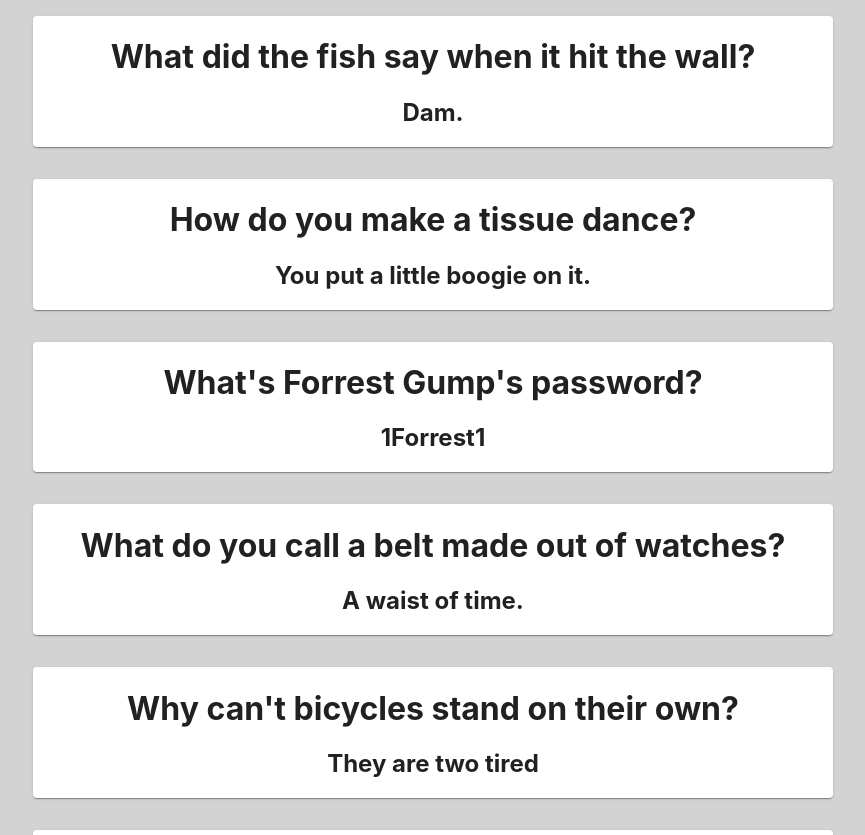
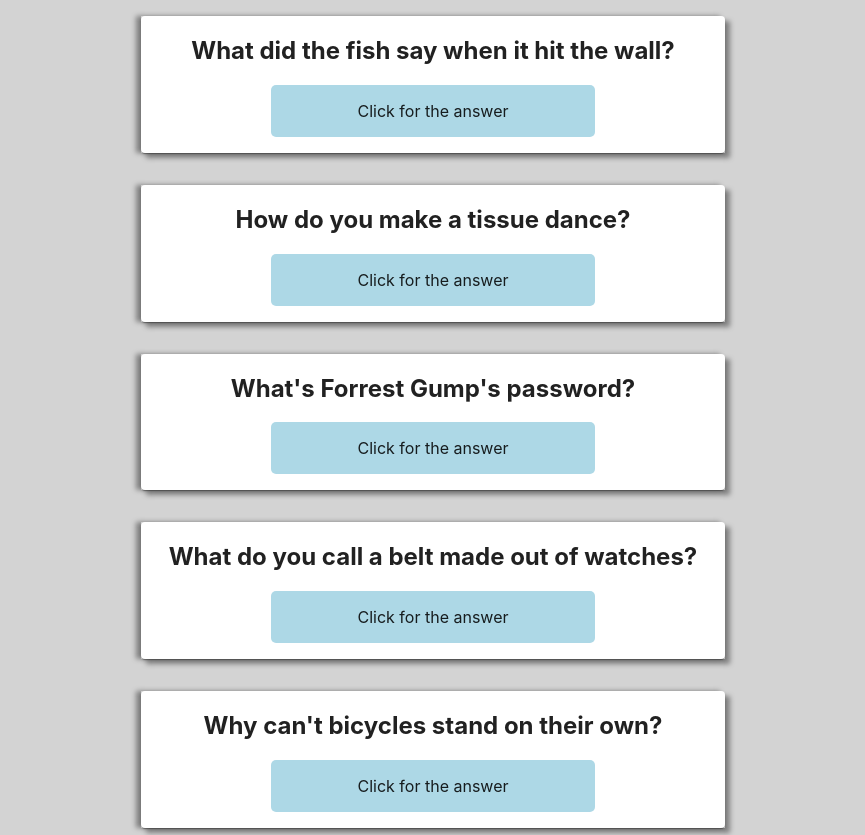
Before and after one commit to tannerfronk/marvel-app, a React (Create React App) app: page / in a window 1280 px wide. Shown: the top 835 px of the page, without its empty margins (207-1072 px from the left). Built offline with nearby package versions, Linux system fonts and the light colour scheme.

Commit message:
created child component to hold punch line and added styling

```diff
--- a/src/App.css
+++ b/src/App.css
@@ -1,7 +1,12 @@
-.App {
+body {
   display: flex;
   justify-content: center;
+  background-color: lightgrey;
+
+}
+.mainContent {
+  display: flex;
   flex-wrap: wrap;
-  text-align: center;
-  background-color: lightgrey;
+  max-width: 600px;
+  justify-content: center;
 }
--- a/src/App.js
+++ b/src/App.js
@@ -4,7 +4,7 @@ import JokeCard from './components/JokeCard'
 
 const App = () => {
   return (
-    <div className="App">
+    <div className="mainContent">
       <JokeCard/>
     </div>
   );
--- a/src/components/JokeCard.css
+++ b/src/components/JokeCard.css
@@ -1,8 +1,18 @@
 .jokeCard {
-    width: 800px;
-    margin: 1rem 0;
+    width: 100%;
+    margin: 1rem .5rem;
+    box-shadow:
+            5px 5px 5px gray,
+            -5px 0 5px gray
+    ;
 }
-
-/* .punchLine {
-    visibility: hidden;
-} */
+.cardInfo {
+    text-align: center;
+    padding-bottom: 1rem;
+}
+.punchLine {
+    text-align: center;
+}
+h2 {
+    padding: 0 1rem;
+}
--- a/src/components/JokeCard.js
+++ b/src/components/JokeCard.js
@@ -1,16 +1,17 @@
 import {Jokes} from '../data/jokes'
 import { Card } from '@material-ui/core'
 import './JokeCard.css'
+import PunchLine from './PunchLine'
 
 const JokeCard = () => {
 
     return (
         Jokes.map((joke) => {
             return(
-                <div className ="jokeCard">
-                    <Card key={joke.id}>
-                        <h1>{joke.setup}</h1>
-                        <h2 className="punchLine">{joke.punchline}</h2>
+                <div className="jokeCard">
+                    <Card className="cardInfo" key={joke.id}>
+                        <h2>{joke.setup}</h2>
+                        <PunchLine punchLine={joke.punchline}/>
                     </Card>
                 </div>
             )
--- /dev/null
+++ b/src/components/PunchLine.css
@@ -0,0 +1,8 @@
+.punchLine {
+    text-align: center;
+    background-color: lightblue;
+    max-width: 50%;
+    margin: 0 auto;
+    padding: 1rem;
+    border-radius: 5px;
+}
--- /dev/null
+++ b/src/components/PunchLine.js
@@ -0,0 +1,14 @@
+import {useState} from "react";
+import './PunchLine.css'
+
+const PunchLine = (props) => {
+    const [punchLineText, setPunchLineText] = useState('Click for the answer')
+    const handleClick = () => {
+        setPunchLineText(props.punchLine)
+    }
+    return (
+        <div className="punchLine" onClick={handleClick}>{punchLineText}</div>
+    )
+}
+
+export default PunchLine
```
